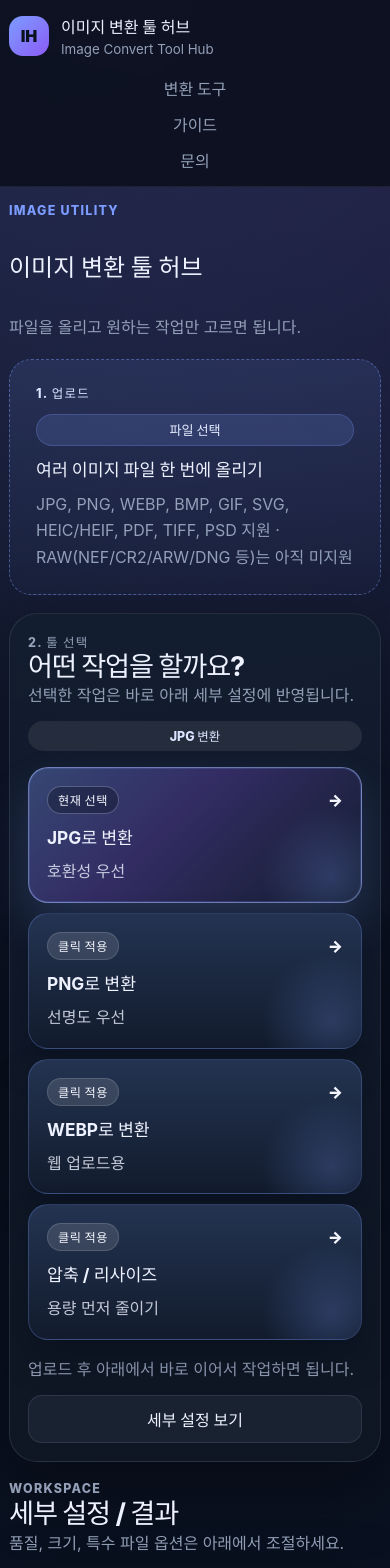
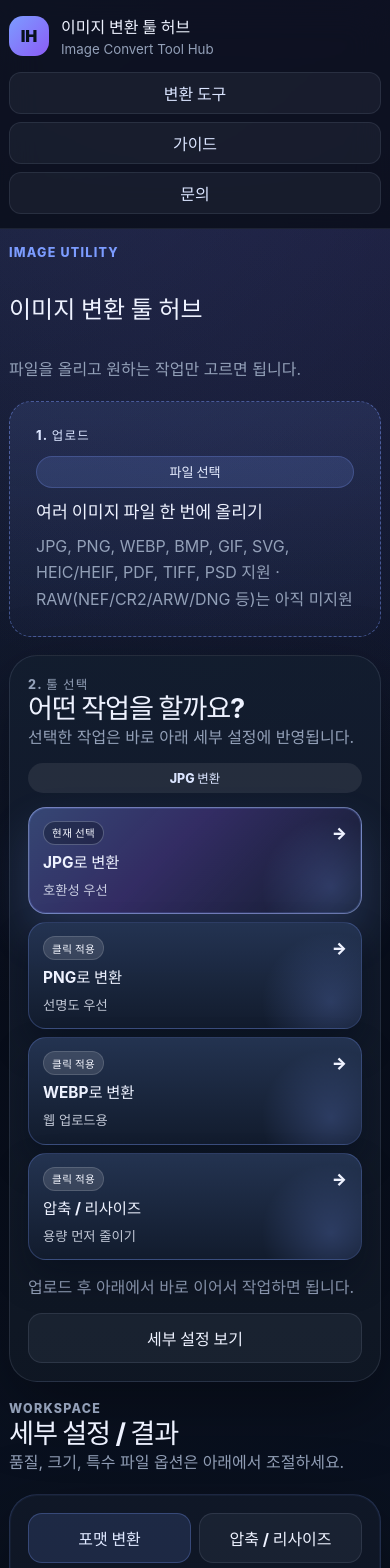
Before and after one commit to caunode1/image-convert-tool-hub, a React (Vite) app in the folder web/: page / in a window 390 px wide. Shown: the top 1568 px of the page. Built offline with nearby package versions, Linux system fonts and the light colour scheme.

Commit message:
Polish mobile density for preset controls

```diff
--- a/web/src/App.css
+++ b/web/src/App.css
@@ -1199,10 +1199,119 @@ button {
     padding: 18px;
   }
 
+  .header-inner {
+    gap: 14px;
+  }
+
+  .nav-links {
+    display: grid;
+    grid-template-columns: repeat(3, minmax(0, 1fr));
+    gap: 8px;
+  }
+
+  .nav-links button {
+    min-height: 42px;
+    padding: 0 10px;
+    border-radius: 12px;
+    border: 1px solid rgba(148, 163, 184, 0.14);
+    background: rgba(148, 163, 184, 0.08);
+    color: #dbe5ff;
+    text-align: center;
+  }
+
+  .home-tool-choice-panel {
+    gap: 14px;
+  }
+
   .preset-grid,
-  .preview-compare-grid,
   .home-choice-grid {
+    grid-template-columns: repeat(2, minmax(0, 1fr));
+    gap: 8px;
+  }
+
+  .preview-compare-grid {
     grid-template-columns: 1fr;
+  }
+
+  .preset-card {
+    min-height: 0;
+    gap: 8px;
+    padding: 14px;
+    border-radius: 18px;
+  }
+
+  .home-preset-card {
+    min-height: 0;
+  }
+
+  .preset-card-badge {
+    min-height: 24px;
+    padding: 0 8px;
+    font-size: 0.66rem;
+  }
+
+  .preset-card strong {
+    font-size: 0.96rem;
+    line-height: 1.3;
+  }
+
+  .preset-card > span:last-child {
+    font-size: 0.83rem;
+    line-height: 1.45;
+  }
+
+  .flow-strip {
+    grid-template-columns: repeat(2, minmax(0, 1fr));
+    gap: 8px;
+  }
+
+  .flow-step {
+    align-items: flex-start;
+    gap: 10px;
+    padding: 12px;
+    min-height: 84px;
+  }
+
+  .flow-index {
+    width: 30px;
+    height: 30px;
+  }
+
+  .toolbar-row,
+  .button-row {
+    display: grid;
+    grid-template-columns: repeat(2, minmax(0, 1fr));
+    width: 100%;
+    gap: 8px;
+  }
+
+  .button-row {
+    grid-template-columns: 1fr;
+  }
+
+  .toolbar-row > *,
+  .button-row > * {
+    width: 100%;
+    justify-content: center;
+  }
+
+  .primary-button,
+  .secondary-button,
+  .ghost-button,
+  .segmented {
+    min-height: 50px;
+    padding: 0 14px;
+  }
+
+  .field input,
+  .field select,
+  .field textarea,
+  .mini-field select {
+    min-height: 46px;
+  }
+
+  .checkbox-row {
+    align-items: flex-start;
   }
 
   .source-file-card-head,
@@ -1223,7 +1332,23 @@ button {
   .footer-links,
   .workspace-mini-stats,
   .proof-row {
-    flex-direction: column;
     align-items: stretch;
   }
 }
+
+@media (max-width: 420px) {
+  .nav-links,
+  .preset-grid,
+  .home-choice-grid,
+  .flow-strip {
+    grid-template-columns: 1fr;
+  }
+
+  .preset-card {
+    padding: 13px 14px;
+  }
+
+  .flow-step {
+    min-height: 0;
+  }
+}
```
